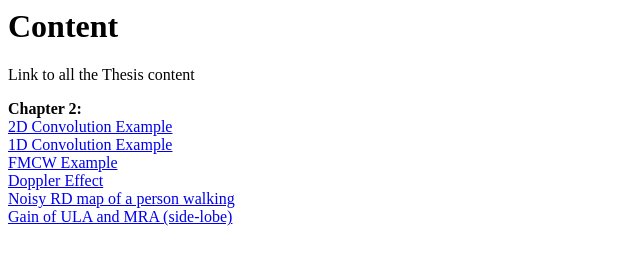
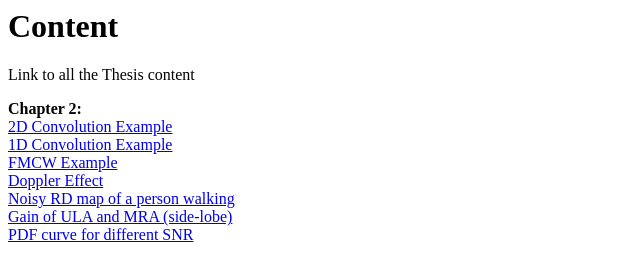
Before and after one commit to mllimadeoliveira/Thesis, a plain HTML site: page Content.html in a window 1280 px wide. Shown: the whole page, without its empty margins (0-640 px from the left). Drawn offline with Linux system fonts and the light colour scheme.

Commit message:
Update Content.html

```diff
--- a/Content.html
+++ b/Content.html
@@ -11,6 +11,7 @@
 <a href="/Thesis/Doppler.html"> Doppler Effect </a> <br>
 <a href="/Thesis/RD_noise.html"> Noisy RD map of a person walking </a> <br>
 <a href="/Thesis/SideLobe.html"> Gain of ULA and MRA (side-lobe) </a> <br>
+<a href="/Thesis/PDF.html"> PDF curve for different SNR </a> <br>
 
 
 
```
